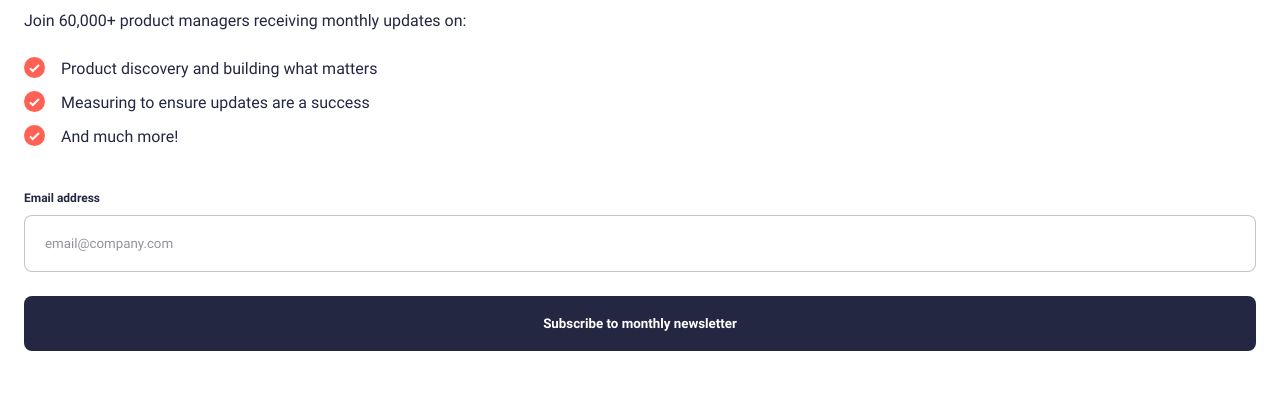
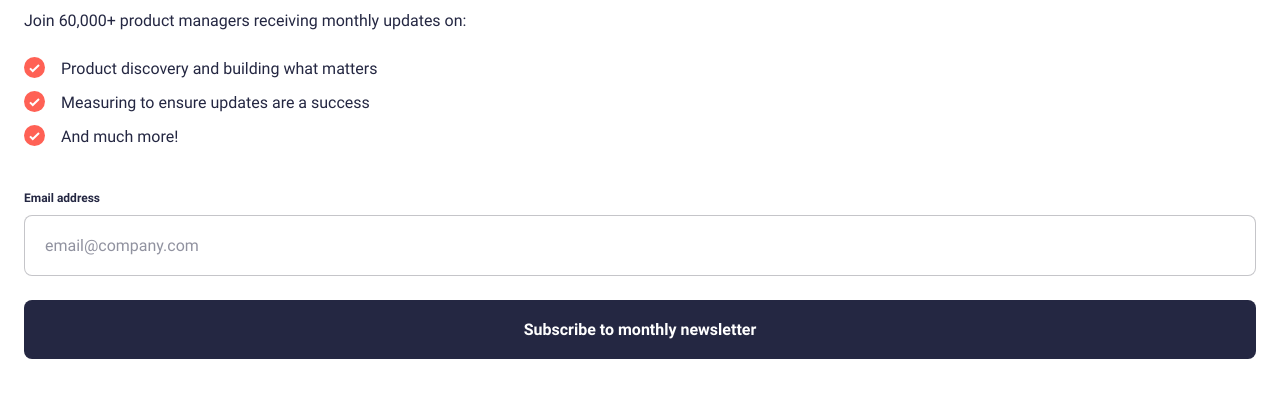
Before and after one commit to loki-pepe/newsletter-sign-up, a plain HTML site: page index.html in a window 1280 px wide. Shown: the part 399-796 px from the top of the page. Drawn offline with Linux system fonts and the light colour scheme; a script that the page names is missing.

Commit message:
set input and button font-size

```diff
--- a/static/style.css
+++ b/static/style.css
@@ -60,6 +60,7 @@ button {
     width: 100%;
     padding: 20px;
     font-family: inherit;
+    font-size: inherit;
     font-weight: 700;
     color: var(--white);
     background-color: var(--dark-navy);
@@ -98,6 +99,7 @@ input {
     width: 100%;
     padding: 20px;
     font-family: inherit;
+    font-size: inherit;
     color: inherit;
 }
 
```
